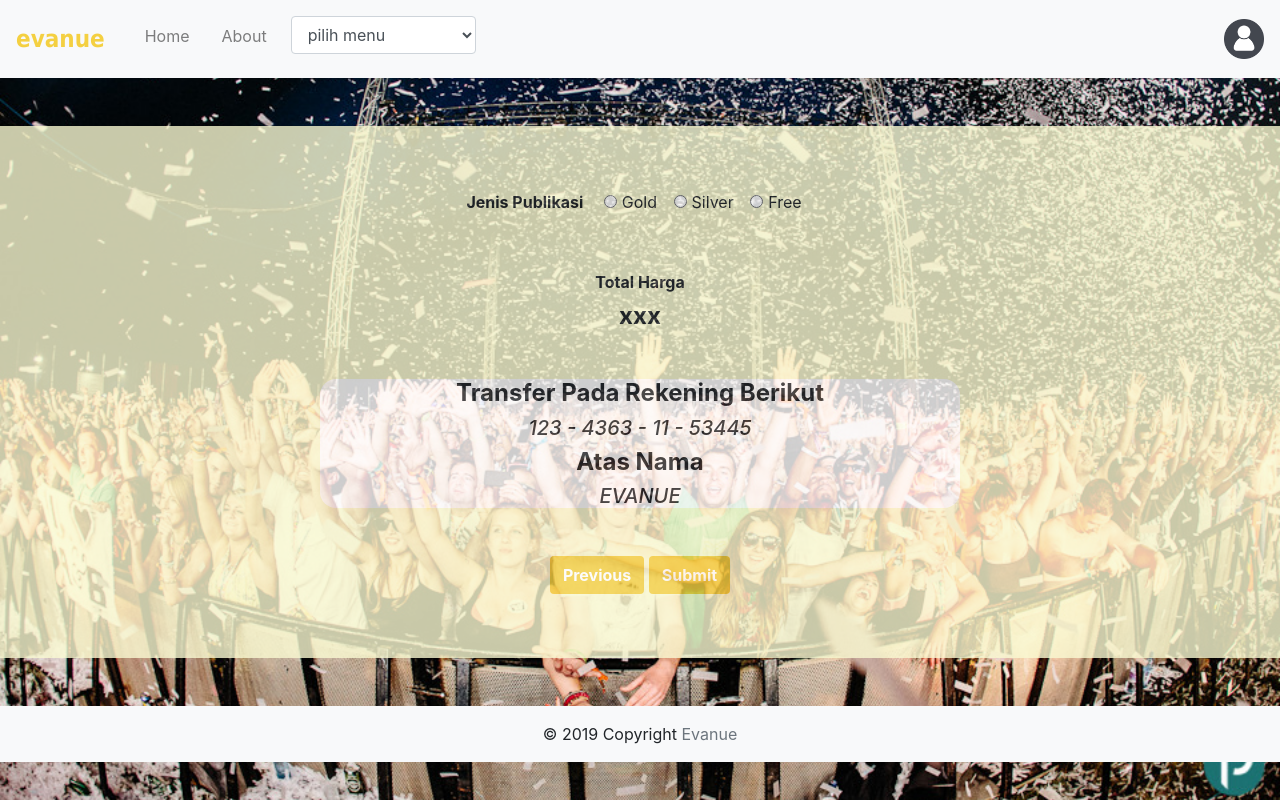
After one commit to evanezent/IMPAL_Project, a CodeIgniter app: page /Evanue/index.php/member/payment in a window 1280 px wide. The commit adds this page. Run offline with CodeIgniter, Linux system fonts and the light colour scheme; some libraries are stand-ins or nearby versions.

Commit message:
add payment page (-) upload payment

```diff
--- a/application/controllers/Member.php
+++ b/application/controllers/Member.php
@@ -9,4 +9,10 @@ class Member extends CI_Controller
 		$this->load->view('user/data');
 		$this->load->view('template/footer_member');
 	}
+	public function payment()
+	{
+		$this->load->view('template/header_member');
+		$this->load->view('user/payment');
+		$this->load->view('template/footer_member');
+	}
 }
--- a/application/views/template/header_member.php
+++ b/application/views/template/header_member.php
@@ -35,7 +35,6 @@
                             <option value="">pilih menu</option>
                             <option value="input">Input Data</option>
                             <option value="management">Management Data</option>
-                            <option value="payment">Payment</option>
                         </select>
                     </div>
                 </li>
--- /dev/null
+++ b/application/views/user/payment.php
@@ -0,0 +1,38 @@
+<body class="container-fluid">
+    <div id="payment-menu" class="text-center mt-5 mb-5">
+        <div id="jenisPublikasi" class="mb-5">
+            <label for="publication" class="label mr-3">Jenis Publikasi</label>
+            <div class="form-check-inline">
+                <label class="form-check-label">
+                    <input type="radio" class="form-check-input" name="gold">Gold
+                </label>
+            </div>
+            <div class="form-check-inline">
+                <label class="form-check-label">
+                    <input type="radio" class="form-check-input" name="Silver">Silver
+                </label>
+            </div>
+            <div class="form-check-inline disabled">
+                <label class="form-check-label">
+                    <input type="radio" class="form-check-input" name="Free">Free
+                </label>
+            </div>
+        </div>
+        <div id="totalPembayaran" class="mb-5">
+            <label for="pembayaran" class="label">Total Harga </label>
+            <h4><b>xxx</b></h4>
+        </div>
+        <div id="transfer" class="mb-5">
+            <h4><b>Transfer Pada Rekening Berikut</b></h4>
+            <h5><i>123 - 4363 - 11 - 53445</i></h5>
+            <h4><b>Atas Nama</b></h4>
+            <h5><i>EVANUE</i></h5>
+        </div>
+        <div id="payment-btn">
+            <button class="btn" type="button"><a href="Back">Previous</a></button>
+            <button class="btn" type="submit">Submit</button>
+        </div>
+    </div>
+</body>
+
+</html>
--- a/asset/input_style.css
+++ b/asset/input_style.css
@@ -33,3 +33,43 @@ form button a{
 form button a:hover{
     color: #f4d041 !important;
 }
+
+#payment-menu{
+    background-color: lightgoldenrodyellow !important;
+    opacity: 0.8;
+    margin: auto;
+    padding: auto;
+}
+.label{
+    font-weight: bold;
+}
+#jenisPublikasi{
+    padding-top: 5vw;
+}
+#transfer{
+    background-color: white;
+    border-radius: 1em;
+    max-width: 50vw;
+    margin: auto;
+    padding: auto;
+}
+#payment-btn{
+    padding-bottom: 5vw;
+}
+#payment-btn .btn{
+    background-color: #f4d041;
+    color: white;
+    font-weight: bold;
+}
+#payment-btn .btn:hover{
+    background-color: white;
+    color: #f4d041;
+    border: #f4d041 solid 1px;
+}
+#payment-btn a{
+    text-decoration: none;
+    color: white;
+}
+#payment-btn a:hover{
+    color: #f4d041;
+}
```
